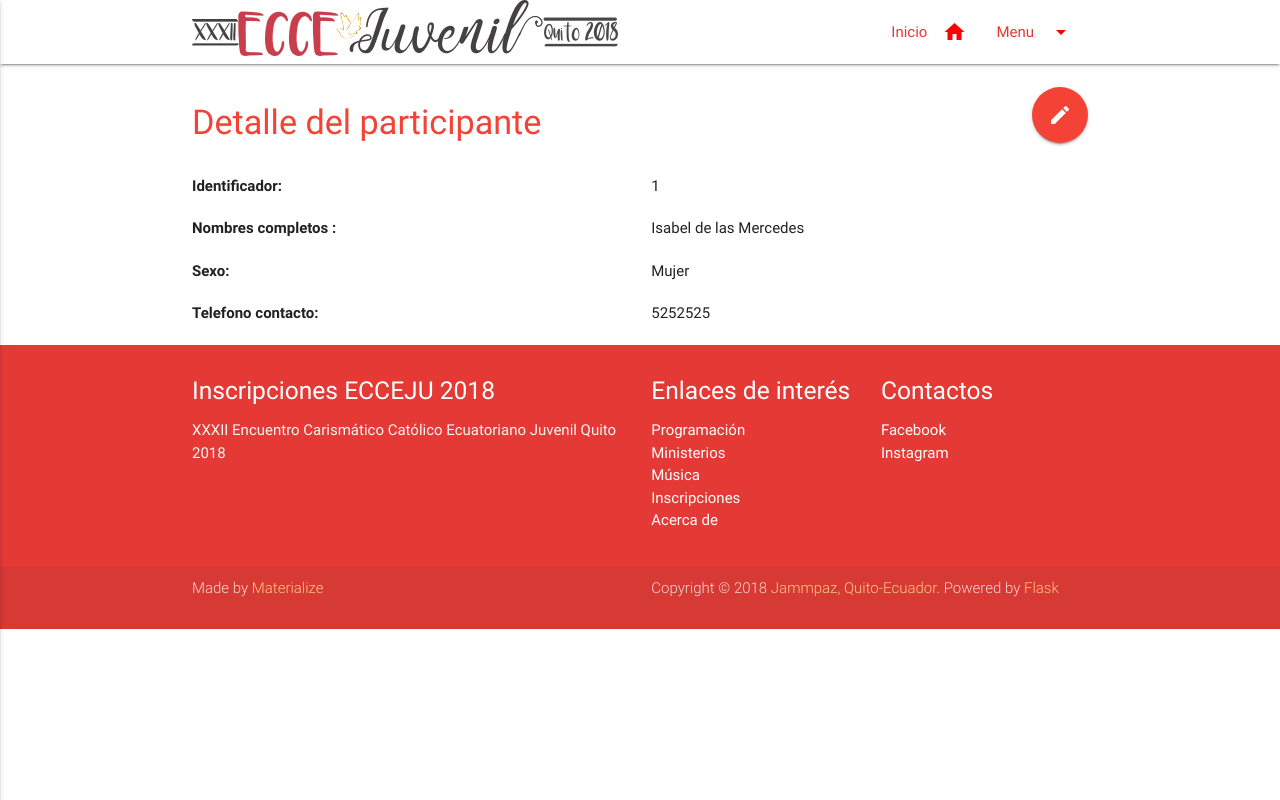
After one commit to jammpaz/ecceju-inscripcion, a Flask app: page /inscripciones/1/participantes/1 in a window 1280 px wide. The commit adds this page. Run offline with Flask 2, Linux system fonts and the light colour scheme.

Commit message:
Adds show participante view/controller and adds id field in participante

```diff
--- a/inscripcion/app/main/views.py
+++ b/inscripcion/app/main/views.py
@@ -2,6 +2,7 @@ from flask import render_template, redirect, url_for, session
 from . import main
 from .forms import InscripcionForm
 from domain.models import Inscripcion, Participante
+import uuid
 
 site = {
         'title': 'Inscripciones ECCEJU 2018',
@@ -28,7 +29,9 @@ def show_inscripcion(id):
             fecha = '2018-08-01',
             comprobante_uri = 'https://s3.aws.com/comprobante.jpg')
 
-    participante = Participante(nombres_completos = 'Isabel de las Mercedes',
+    participante = Participante(
+            id = uuid.uuid1(),
+            nombres_completos = 'Isabel de las Mercedes',
             sexo = "Mujer",
             telefono_contacto = '5252525')
 
@@ -36,6 +39,18 @@ def show_inscripcion(id):
 
     return render_template('show_inscripcion.html',
             inscripcion = inscripcion,
+            site = site)
+
+@main.route('/inscripciones/<inscripcion_id>/participantes/<participante_id>')
+def show_participante(inscripcion_id, participante_id):
+    participante = Participante(
+            id = participante_id,
+            nombres_completos = 'Isabel de las Mercedes',
+            sexo = "Mujer",
+            telefono_contacto = '5252525')
+
+    return render_template('show_participante.html',
+            participante = participante,
             site = site)
 
 @main.route('/inscripcion', methods = ['POST'])
--- /dev/null
+++ b/inscripcion/app/templates/show_participante.html
@@ -0,0 +1,58 @@
+{% extends "default.html" %}
+
+{% block body %}
+
+<div class="container">
+  <br/>
+  <div class="row">
+    <div class="col s10">
+      <h4 class="header red-text">Detalle del participante</h4>
+    </div>
+    <div class="col s2">
+      <a class="btn-floating btn-large waves-effect waves-light red right"><i class="material-icons">create</i></a>
+    </div>
+  </div>
+
+  <div class="row">
+    <div class="col s12 l6">
+      <b>Identificador:</b>
+    </div>
+
+    <div class="col s12 l6">
+      {{ participante.id }}
+    </div>
+  </div>
+
+  <div class="row">
+    <div class="col s12 l6">
+      <b>Nombres completos :</b>
+    </div>
+
+    <div class="col s12 l6">
+      {{ participante.nombres_completos }}
+    </div>
+  </div>
+
+  <div class="row">
+    <div class="col s12 l6">
+      <b>Sexo:</b>
+    </div>
+
+    <div class="col s12 l6">
+      {{ participante.sexo }}
+    </div>
+  </div>
+
+  <div class="row">
+    <div class="col s12 l6">
+      <b>Telefono contacto:</b>
+    </div>
+
+    <div class="col s12 l6">
+      {{ participante.telefono_contacto }}
+    </div>
+  </div>
+
+</div>
+
+{% endblock %}
--- a/inscripcion/domain/models.py
+++ b/inscripcion/domain/models.py
@@ -12,7 +12,8 @@ class Inscripcion:
         self.participantes.append(participante)
 
 class Participante:
-    def __init__(self, nombres_completos, sexo, telefono_contacto):
+    def __init__(self, id, nombres_completos, sexo, telefono_contacto):
+        self.id = id
         self.nombres_completos = nombres_completos
         self.sexo = sexo
         self.telefono_contacto = telefono_contacto
```
Also changed, not shown: inscripcion/app/templates/show_inscripcion.html (+10 -0 lines), inscripcion/tests/test_inscripcion.py (+2 -1 lines), inscripcion/tests/test_inscripcion_model.py (+3 -1 lines), inscripcion/tests/test_participante.py (added, +41 -0 lines).
